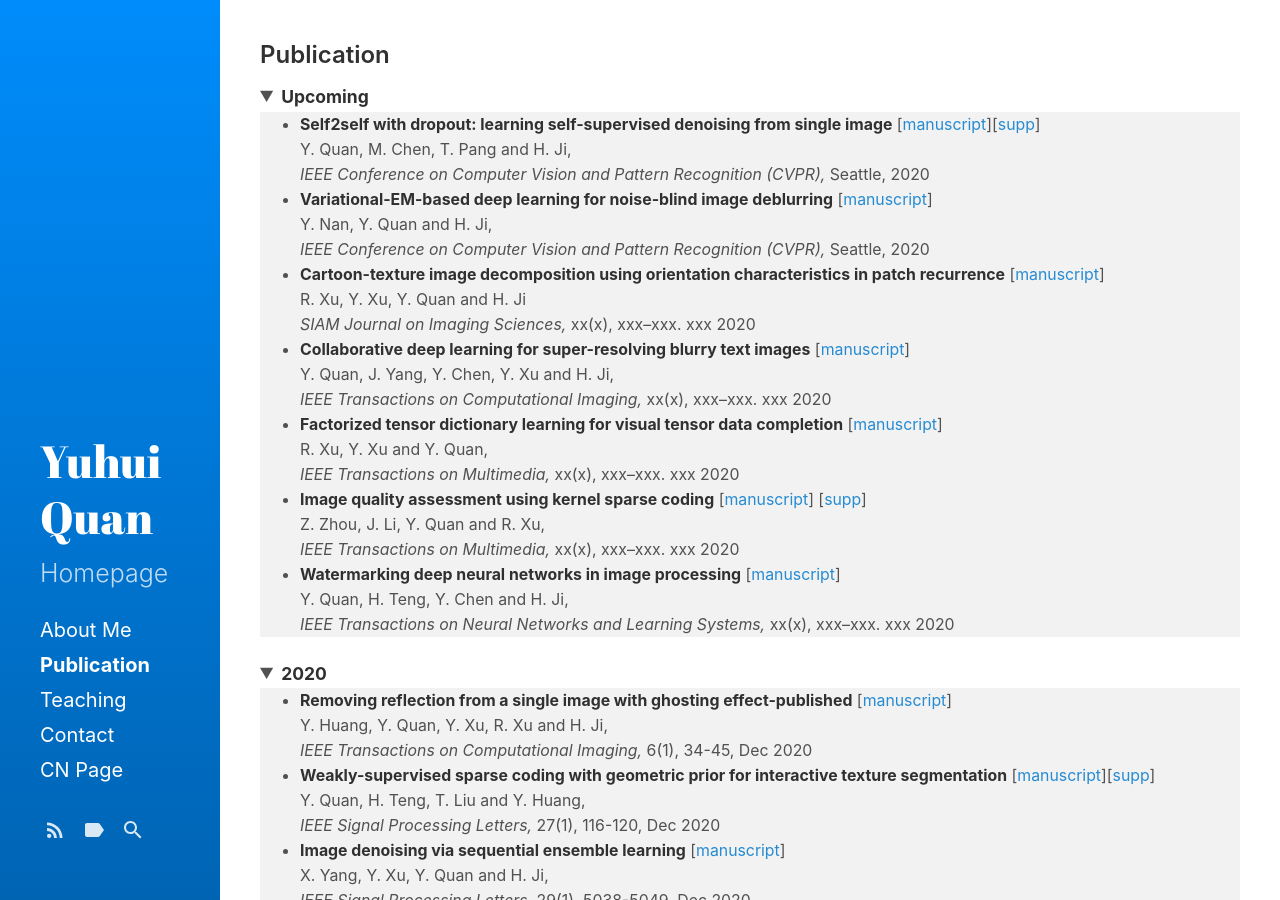
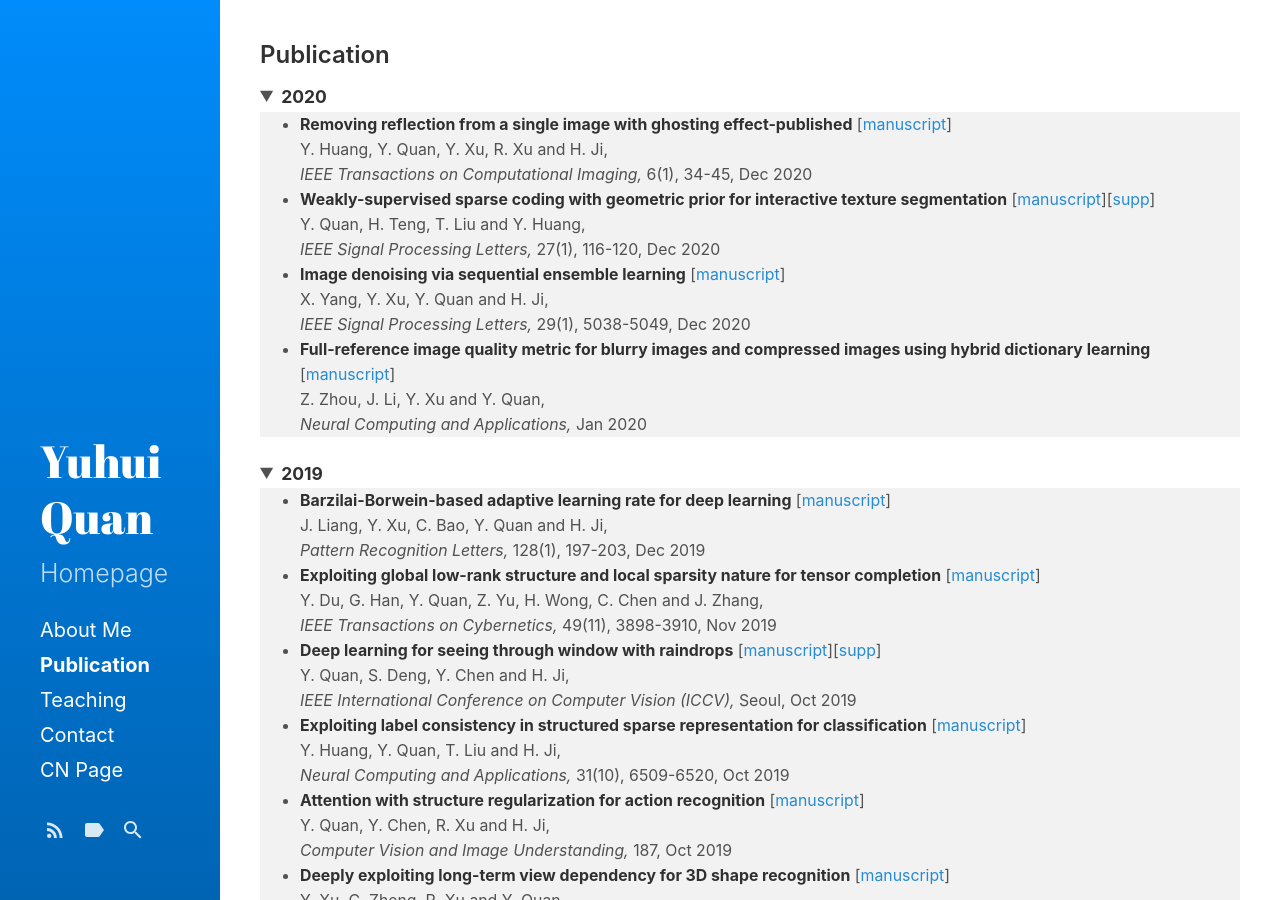
Before and after one commit to csyhquan/csyhquan.github.io, a Jekyll site: the page built from category/c_publication.md, in a window 1280 px wide and 900 px high. Built offline with Jekyll 4.4.1, drawn with Linux system fonts in a browser that asks for light colours.

Commit message:
Update c_publication.md

```diff
--- a/category/c_publication.md
+++ b/category/c_publication.md
@@ -2,36 +2,6 @@
 layout: category
 title: Publication
 ---
-<details open="">
-<summary><span style="font-size: 105%;"><strong><small>Upcoming</small></strong></span></summary>
-<small>
-<ul style="background-color: #f2f2f2;">
-<li><span style="font-size: 95%;"><strong>Self2self with dropout: learning self-supervised denoising from single image</strong>  [<a href="https://github.com/csyhquan/csyhquan.github.io/raw/master/manuscript/20x-cvpr-Self2Self%20With%20Dropout%20Learning%20Self-Supervised%20Denoising%20From%20Single%20Image.pdf">manuscript</a>][<a href="https://github.com/csyhquan/csyhquan.github.io/raw/master/manuscript/20x-cvpr-Self2Self%20With%20Dropout%20Learning%20Self-Supervised%20Denoising%20From%20Single%20Image%20(SUPP).pdf">supp</a>]</span><br />
-<span style="font-size: 95%;"> Y. Quan, M. Chen, T. Pang and H. Ji,<br />
-<em>IEEE Conference on Computer Vision and Pattern Recognition (CVPR), </em>Seattle, 2020</span></li>
-<li><span style="font-size: 95%;"><strong>Variational-EM-based deep learning for noise-blind image deblurring</strong>  [<a href="https://github.com/csyhquan/csyhquan.github.io/raw/master/manuscript/20x-cvpr-Variational-EM-based%20Deep%20Learning%20for%20Noise-blind%20Image%20Deblurring.pdf">manuscript</a>]</span><br />
-<span style="font-size: 95%;"> Y. Nan, Y. Quan and H. Ji, <br />
-<em>IEEE Conference on Computer Vision and Pattern Recognition (CVPR), </em>Seattle, 2020</span></li>
-<li><span style="font-size: 95%;"><strong>Cartoon-texture image decomposition using orientation characteristics in patch recurrence</strong>  [<a href="https://github.com/csyhquan/csyhquan.github.io/raw/master/manuscript/20x-siam-Cartoon-Texture%20Image%20Decomposition%20using%20Orientation%20Characteristics%20in%20Patch%20Recurrence.pdf">manuscript</a>]</span><br />
-<span style="font-size: 95%;"> R. Xu, Y. Xu, Y. Quan and H. Ji<br />
-<em>SIAM Journal on Imaging Sciences, </em>xx(x), xxx–xxx. xxx 2020</span></li>
-<li><span style="font-size: 95%;"><strong>Collaborative deep learning for super-resolving blurry text images</strong>  [<a href="https://github.com/csyhquan/csyhquan.github.io/raw/master/manuscript/20x-tci-Collaborative%20Deep%20Learning%20for%20Super-Resolving%20Blurry%20Text%20Images.pdf">manuscript</a>]</span><br />
-<span style="font-size: 95%;">Y. Quan, J. Yang, Y. Chen, Y. Xu and H. Ji, <br />
-<em>IEEE Transactions on Computational Imaging, </em>xx(x), xxx–xxx. xxx 2020</span></li>
-<li><span style="font-size: 95%;"><strong>Factorized tensor dictionary learning for visual tensor data completion</strong>  [<a href="https://github.com/csyhquan/csyhquan.github.io/raw/master/manuscript/20x-tmm-Factorized%20Tensor%20Dictionary%20Learning%20for%20Visual%20Tensor%20Data%20Completion.PDF">manuscript</a>]</span><br />
-<span style="font-size: 95%;">R. Xu, Y. Xu and Y. Quan, <br />
-<em>IEEE Transactions on Multimedia, </em>xx(x), xxx–xxx. xxx 2020</span></li>
-<li><span style="font-size: 95%;"><strong>Image quality assessment using kernel sparse coding</strong>  [<a href="https://github.com/csyhquan/csyhquan.github.io/raw/master/manuscript/20x-tmm-Image%20Quality%20Assessment%20Using%20Kernel%20Sparse%20Coding.pdf">manuscript</a>] [<a href="https://github.com/csyhquan/csyhquan.github.io/raw/master/manuscript/20x-tmm-Image%20Quality%20Assessment%20Using%20Kernel%20Sparse%20Coding%20(SUPP).pdf">supp</a>]</span><br />
-<span style="font-size: 95%;"> Z. Zhou, J. Li, Y. Quan and R. Xu, <br />
-<em>IEEE Transactions on Multimedia, </em>xx(x), xxx–xxx. xxx 2020</span></li>
-<li><span style="font-size: 95%;"><strong>Watermarking deep neural networks in image processing</strong>  [<a href="https://github.com/csyhquan/csyhquan.github.io/raw/master/manuscript/20x-tnnls-Watermarking%20Deep%20Neural%20Networks%20in%20Image%20Processing.pdf">manuscript</a>]</span><br />
-<span style="font-size: 95%;"> Y. Quan, H. Teng, Y. Chen and H. Ji, <br />
-<em>IEEE Transactions on Neural Networks and Learning Systems, </em>xx(x), xxx–xxx. xxx 2020</span></li>
-</ul>
-</small>
-</details>
-
-
 <details open="">
 <summary><span style="font-size: 105%;"><strong><small>2020</small></strong></span></summary>
 <small>
```
